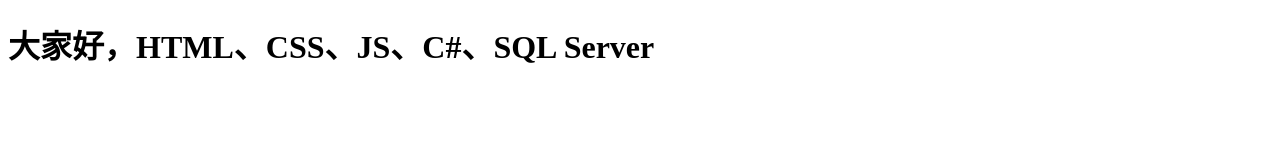
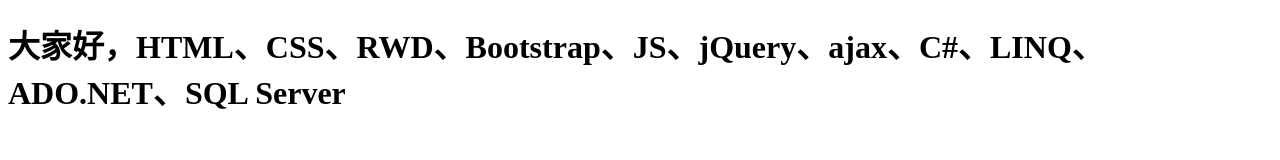
Before and after one commit to Jamie-Tu/TIM102-G2, a plain HTML site: page Daniel.html in a window 1280 px wide. Drawn offline with Linux system fonts and the light colour scheme.

Commit message:
class gogo

```diff
--- a/Daniel.html
+++ b/Daniel.html
@@ -6,6 +6,6 @@
     <title>Document</title>
 </head>
 <body>
-    <h1>大家好，HTML、CSS、JS、C#、SQL Server</h1>
+    <h1>大家好，HTML、CSS、RWD、Bootstrap、JS、jQuery、ajax、C#、LINQ、ADO.NET、SQL Server</h1>
 </body>
 </html>
```
